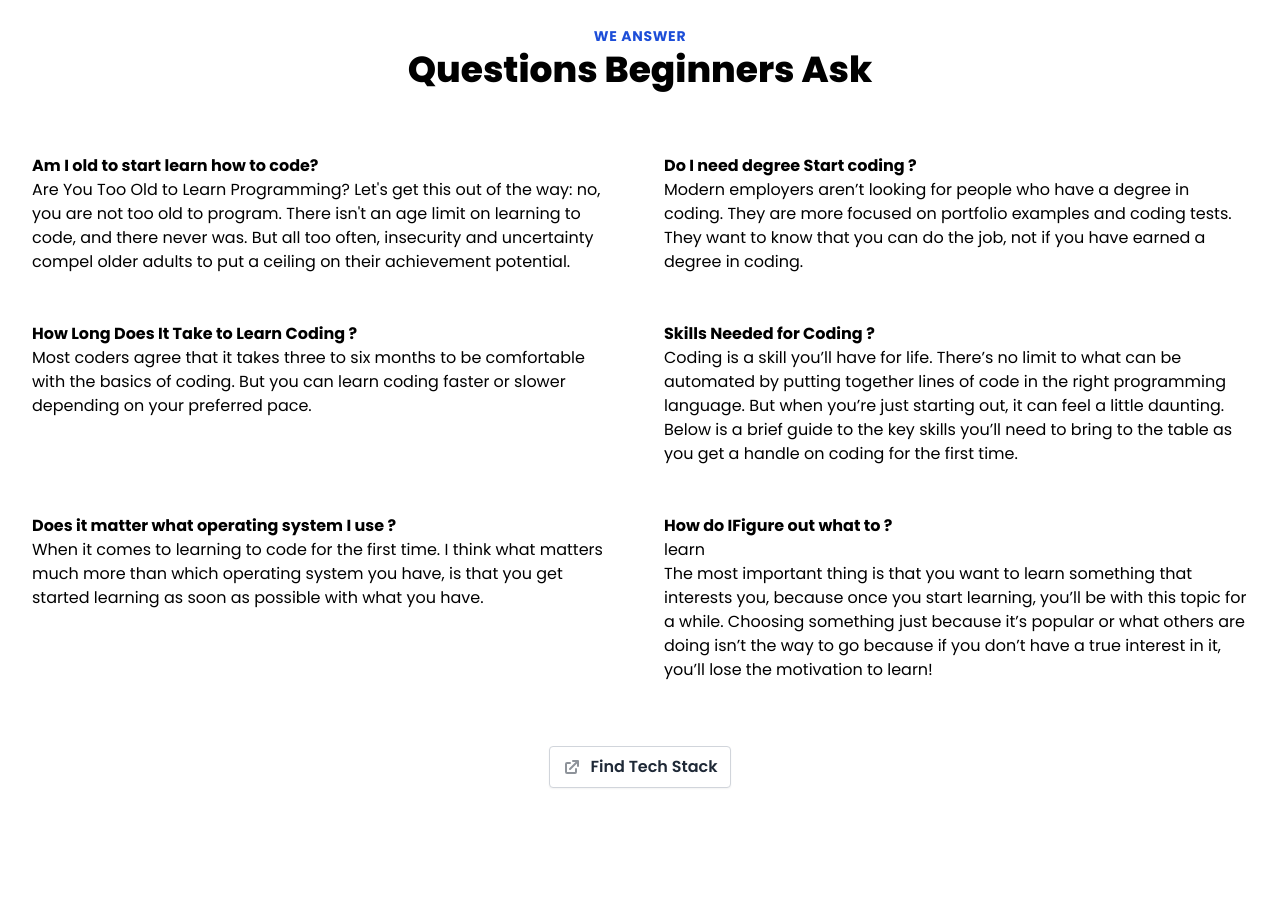
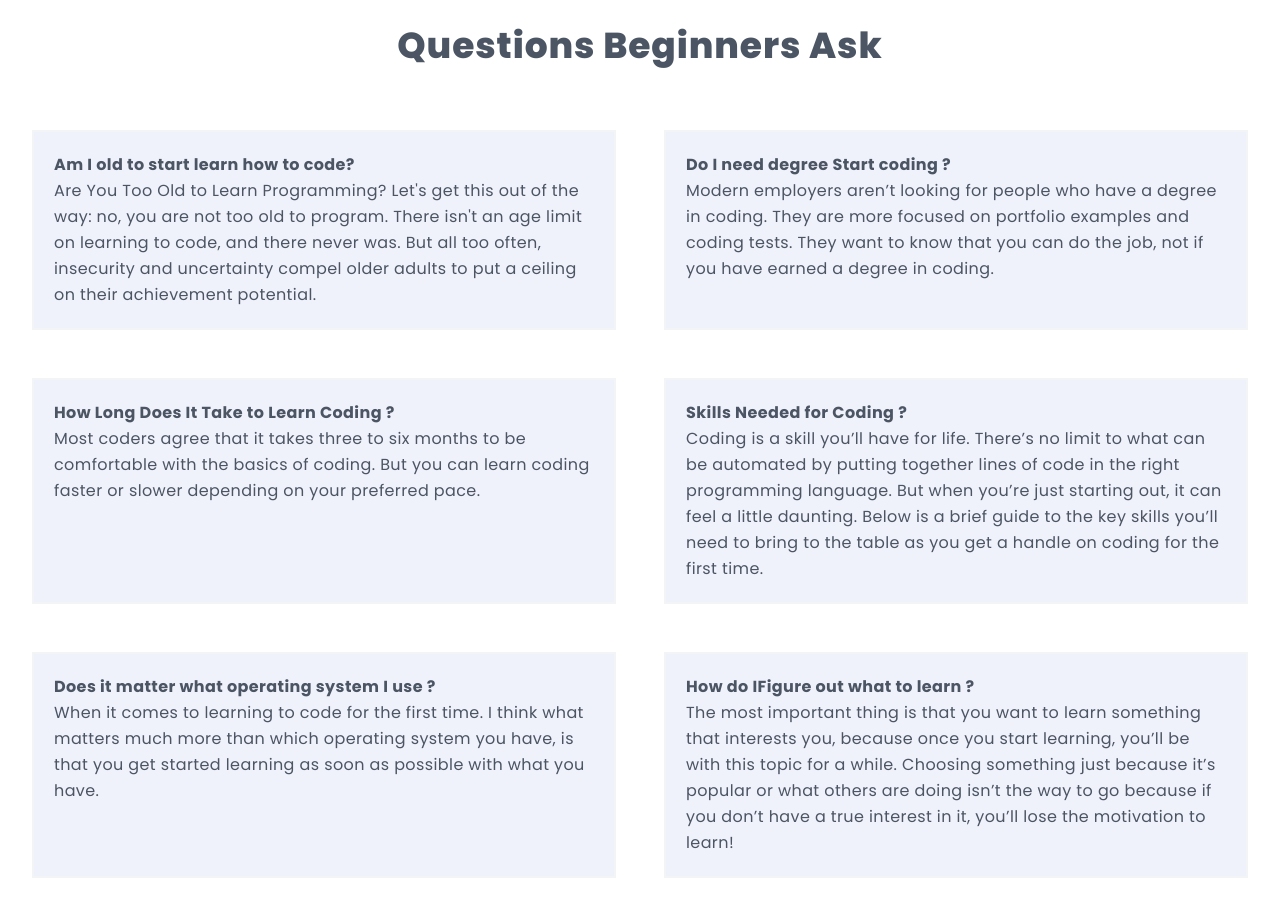
Before and after one commit to Clifftech123/find-twitter-mentor, a React (Vite) app: page / in a window 1280 px wide. Shown: the part 3080-3994 px from the top of the page. Built offline with nearby package versions, Linux system fonts and the light colour scheme.

Commit message:
Adding of new background color

```diff
--- a/src/Components/HomeContent/Inspiration.jsx
+++ b/src/Components/HomeContent/Inspiration.jsx
@@ -10,7 +10,7 @@ const Image =
 const Inspiration = () => {
   return (
 		<>
-			<section class="bg-white dark:bg-gray-900">
+			<section class=" dark:bg-gray-900">
 				<div class="container px-6 py-10 mx-auto">
 					<div class="lg:-mx-6 lg:flex lg:items-center">
 						{/* IMAGE */}
@@ -47,26 +47,23 @@ const Inspiration = () => {
 			{/* TEXT */}
 
 			{/*  Some Questions beginners ask */}
-			<div className="bg-white  dark:bg-gray-900">
+			<div className="  dark:bg-gray-900">
 				<div className="space-y-16 container xl:max-w-7xl mx-auto px-4 py-16 lg:px-8 lg:py-32">
 					{/* Heading */}
 					<div className="text-center">
-						<div className="text-sm uppercase font-bold tracking-wider mb-1 text-blue-700">
-							We Answer
-						</div>
-						<h2 className="text-3xl md:text-4xl font-extrabold mb-4">
+						<h2 className="text-3xl  dark:text-white text-gray-600 tracking-wide leading-relaxed md:text-4xl font-extrabold mb-4">
 							Questions Beginners Ask
 						</h2>
 					</div>
 					{/* END Heading */}
 
 					{/* QUESTIONS */}
-					<div className="grid grid-cols-1 md:grid-cols-2 gap-8 md:gap-12 dark:text-gray-400 ">
-						<div className="prose prose-indigo">
-							<h4 className="font-bold  dark:text-gray-300">
+					<div className="grid grid-cols-1 md:grid-cols-2 gap-8 md:gap-12 ">
+						<div className="   dark:bg-gray-900  bg-Nav_Bg_Color  dark:border-gray-500 border-2 border-gray-100 p-5    text-gray-600 tracking-wide leading-relaxed">
+							<h4 className="font-bold dark:text-gray-300">
 								Am I old to start learn how to code?
 							</h4>
-							<p>
+							<p className=" dark:text-gray-400">
 								Are You Too Old to Learn Programming? Let's get this out of the
 								way: no, you are not too old to program. There isn't an age
 								limit on learning to code, and there never was. But all too
@@ -74,33 +71,32 @@ const Inspiration = () => {
 								ceiling on their achievement potential.
 							</p>
 						</div>
-						<div className="prose prose-indigo">
+						<div className="   dark:bg-gray-900 bg-Nav_Bg_Color  dark:border-gray-500 border-2 border-gray-100 p-5  text-gray-600 tracking-wide leading-relaxed">
 							<h4 className="font-bold  dark:text-gray-300">
 								Do I need degree Start coding ?
 							</h4>
-							<p>
+							<p className=" dark:text-gray-400">
 								Modern employers aren’t looking for people who have a degree in
 								coding. They are more focused on portfolio examples and coding
 								tests. They want to know that you can do the job, not if you
 								have earned a degree in coding.
 							</p>
 						</div>
-						<div className="prose prose-indigo">
+						<div className="   dark:bg-gray-900 bg-Nav_Bg_Color  dark:border-gray-500 border-2 border-gray-100 p-5  text-gray-600 tracking-wide leading-relaxed">
 							<h4 className="font-bold  dark:text-gray-300">
 								How Long Does It Take to Learn Coding ?
 							</h4>
-							<p>
+							<p className=" dark:text-gray-400">
 								Most coders agree that it takes three to six months to be
 								comfortable with the basics of coding. But you can learn coding
 								faster or slower depending on your preferred pace.
 							</p>
 						</div>
-						<div className="prose prose-indigo">
+						<div className="  dark:bg-gray-900   bg-Nav_Bg_Color  dark:border-gray-500 border-2 border-gray-100 p-5   text-gray-600 tracking-wide leading-relaxed">
 							<h4 className="font-bold  dark:text-gray-300">
-								{" "}
 								Skills Needed for Coding ?
 							</h4>
-							<p>
+							<p className=" dark:text-gray-400">
 								Coding is a skill you’ll have for life. There’s no limit to what
 								can be automated by putting together lines of code in the right
 								programming language. But when you’re just starting out, it can
@@ -109,21 +105,23 @@ const Inspiration = () => {
 								for the first time.
 							</p>
 						</div>
-						<div className="prose prose-indigo">
+						<div className="   dark:bg-gray-900 dark:border-gray-500  bg-Nav_Bg_Color   border-2 border-gray-100 p-5  text-gray-600 tracking-wide leading-relaxed">
 							<h4 className="font-bold  dark:text-gray-300">
-								{" "}
 								Does it matter what operating system I use ?
 							</h4>
-							<p>
+							<p className=" dark:text-gray-400">
 								When it comes to learning to code for the first time. I think
 								what matters much more than which operating system you have, is
 								that you get started learning as soon as possible with what you
 								have.
 							</p>
 						</div>
-						<div className="prose prose-indigo">
-							<h4 className="font-bold  dark:text-gray-300"> How do IFigure out what to ?</h4>learn
-							<p>
+						<div className="   dark:bg-gray-900 border-2 border-gray-100 p-5    bg-Nav_Bg_Color  dark:border-gray-500  text-gray-600 tracking-wide leading-relaxed ">
+							<h4 className="font-bold  dark:text-gray-400">
+								How do IFigure out what to learn ?
+							</h4>
+
+							<p className=" dark:text-gray-400">
 								The most important thing is that you want to learn something
 								that interests you, because once you start learning, you’ll be
 								with this topic for a while. Choosing something just because
@@ -134,26 +132,6 @@ const Inspiration = () => {
 						</div>
 					</div>
 					{/* END FAQ */}
-
-					{/* Link */}
-					<div className="text-center">
-						<a
-							href="#"
-							className="inline-flex justify-center items-center space-x-2 border font-semibold focus:outline-none px-3 py-2 leading-6 rounded border-gray-300 bg-white text-gray-800 shadow-sm hover:text-gray-800 hover:bg-gray-100 hover:border-gray-300 hover:shadow focus:ring focus:ring-gray-500 focus:ring-opacity-25 active:bg-white active:border-white active:shadow-none"
-						>
-							<svg
-								fill="currentColor"
-								viewBox="0 0 20 20"
-								xmlns="http://www.w3.org/2000/svg"
-								className="opacity-50 hi-solid hi-external-link inline-block w-5 h-5"
-							>
-								<path d="M11 3a1 1 0 100 2h2.586l-6.293 6.293a1 1 0 101.414 1.414L15 6.414V9a1 1 0 102 0V4a1 1 0 00-1-1h-5z" />
-								<path d="M5 5a2 2 0 00-2 2v8a2 2 0 002 2h8a2 2 0 002-2v-3a1 1 0 10-2 0v3H5V7h3a1 1 0 000-2H5z" />
-							</svg>
-							<span>Find Tech Stack </span>
-						</a>
-					</div>
-					{/* END Link */}
 				</div>
 			</div>
 			{/* END FAQ Section: Simple */}
```
